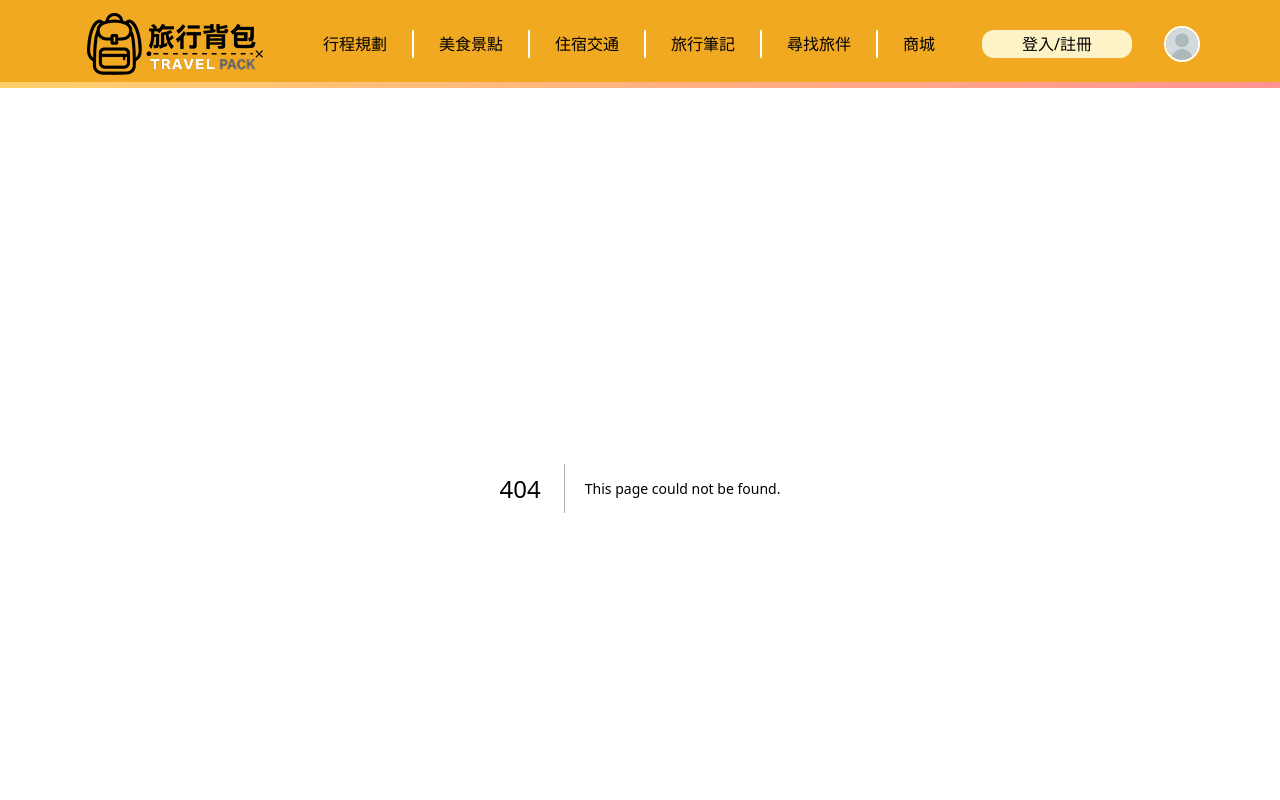
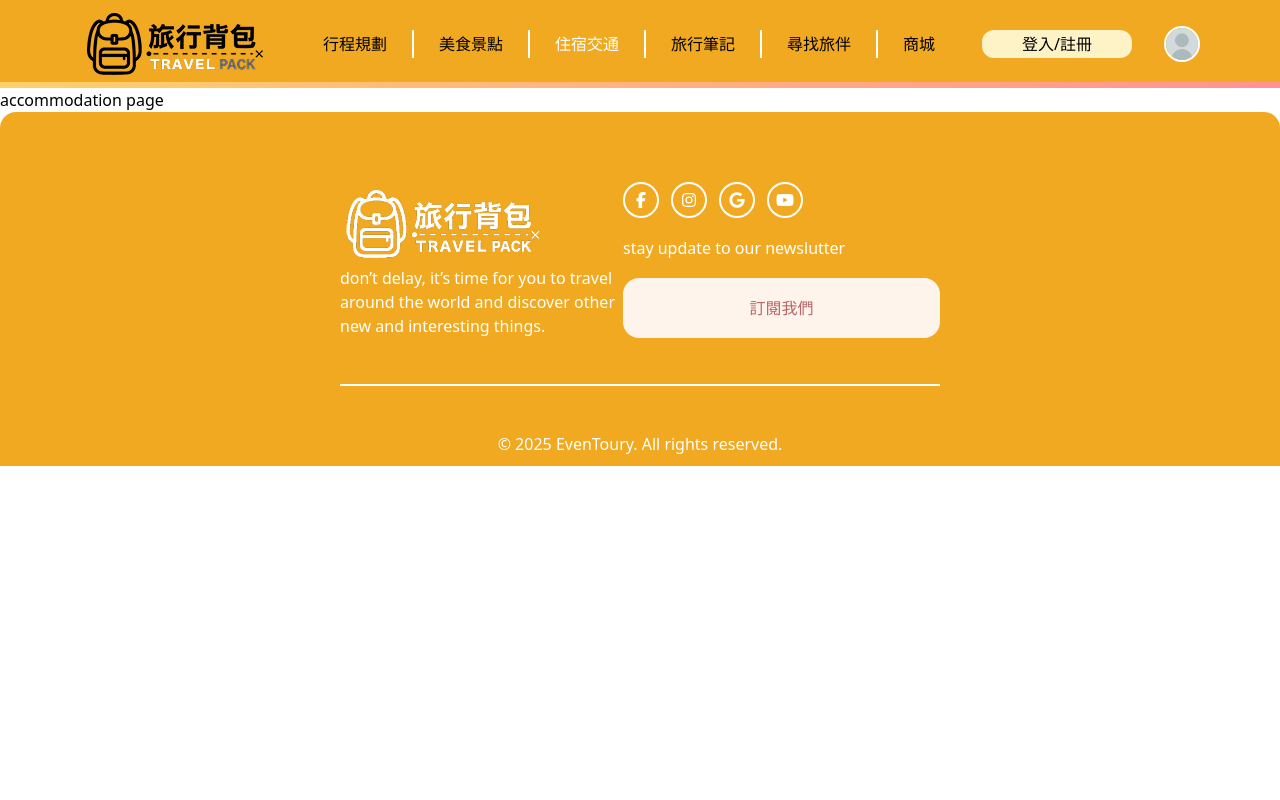
Before and after one commit to jetp02-25-team-a/frontend, a Next.js app: page /accommodation in a window 1280 px wide. Before the commit this address had no page. Shown: the top 800 px of the page. Built offline with nearby package versions, Linux system fonts and the light colour scheme.

Commit message:
更改為 accommodation 模組路由 並設置navbar連結

```diff
--- /dev/null
+++ b/app/accommodation/page.tsx
@@ -0,0 +1,9 @@
+'use client';
+
+export default function AccommodationPage() {
+  return (
+    <>
+      <h1>accommodation page</h1>
+    </>
+  );
+}
--- a/app/m3/page.tsx
+++ /dev/null
@@ -1,9 +0,0 @@
-'use client';
-
-export default function M3Page() {
-  return (
-    <>
-      <h1>m3 page</h1>
-    </>
-  );
-}
--- a/app/m5/page.tsx
+++ /dev/null
@@ -1,9 +0,0 @@
-'use client';
-
-export default function M5Page() {
-  return (
-    <>
-      <h1>m5</h1>
-    </>
-  );
-}
--- a/components/layout/Navbar.tsx
+++ b/components/layout/Navbar.tsx
@@ -27,8 +27,8 @@ export default function Navbar() {
             </Link>
             <div className="bg-white w-[2px] h-7"></div>
             <Link
-              href="/m3"
-              className={`px-[15px] ${pathname === '/m3' ? 'text-white' : ''}`}
+              href="/accommodation"
+              className={`px-[15px] ${pathname === '/accommodation' ? 'text-white' : ''}`}
             >
               住宿交通
             </Link>
```
